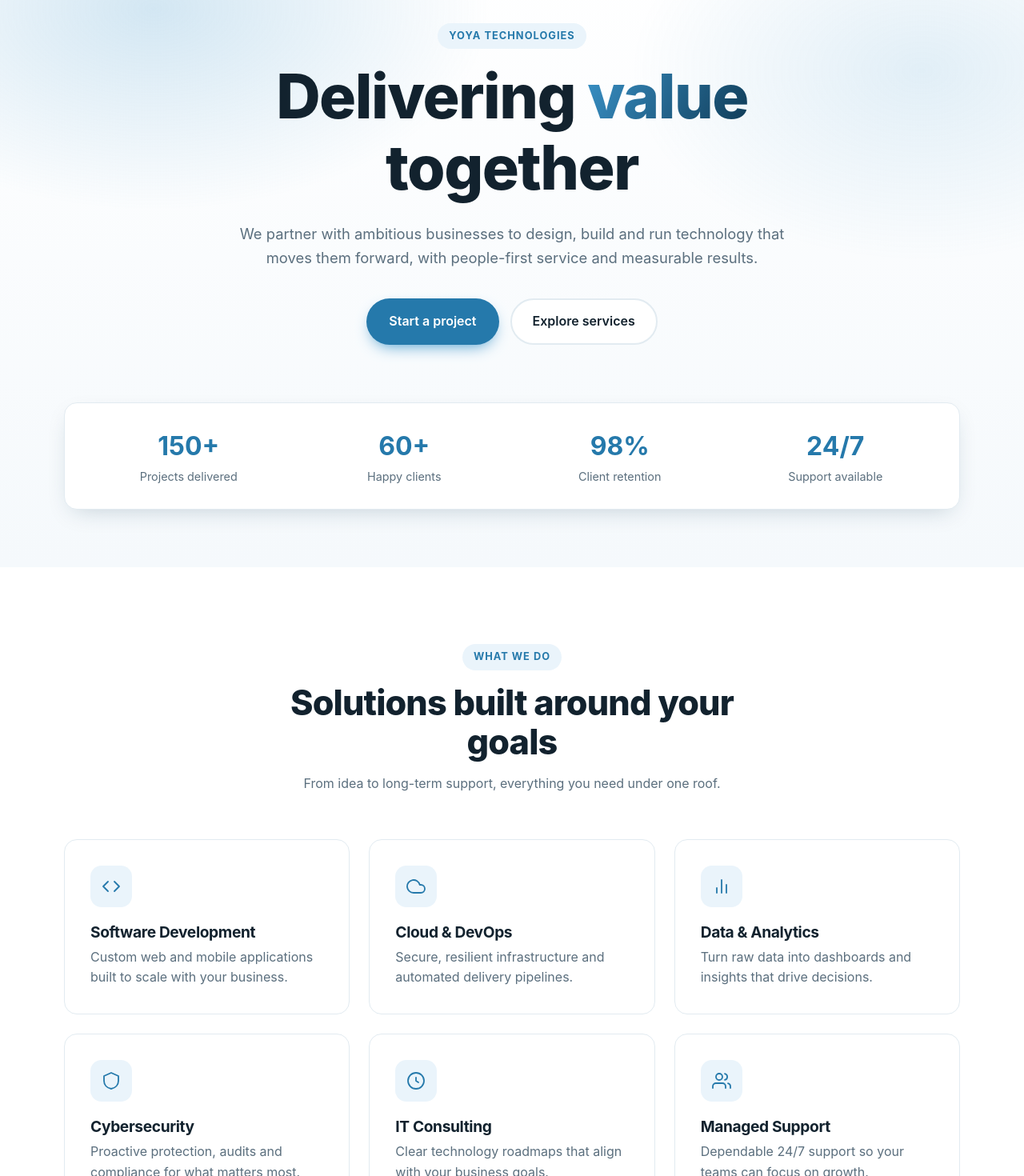
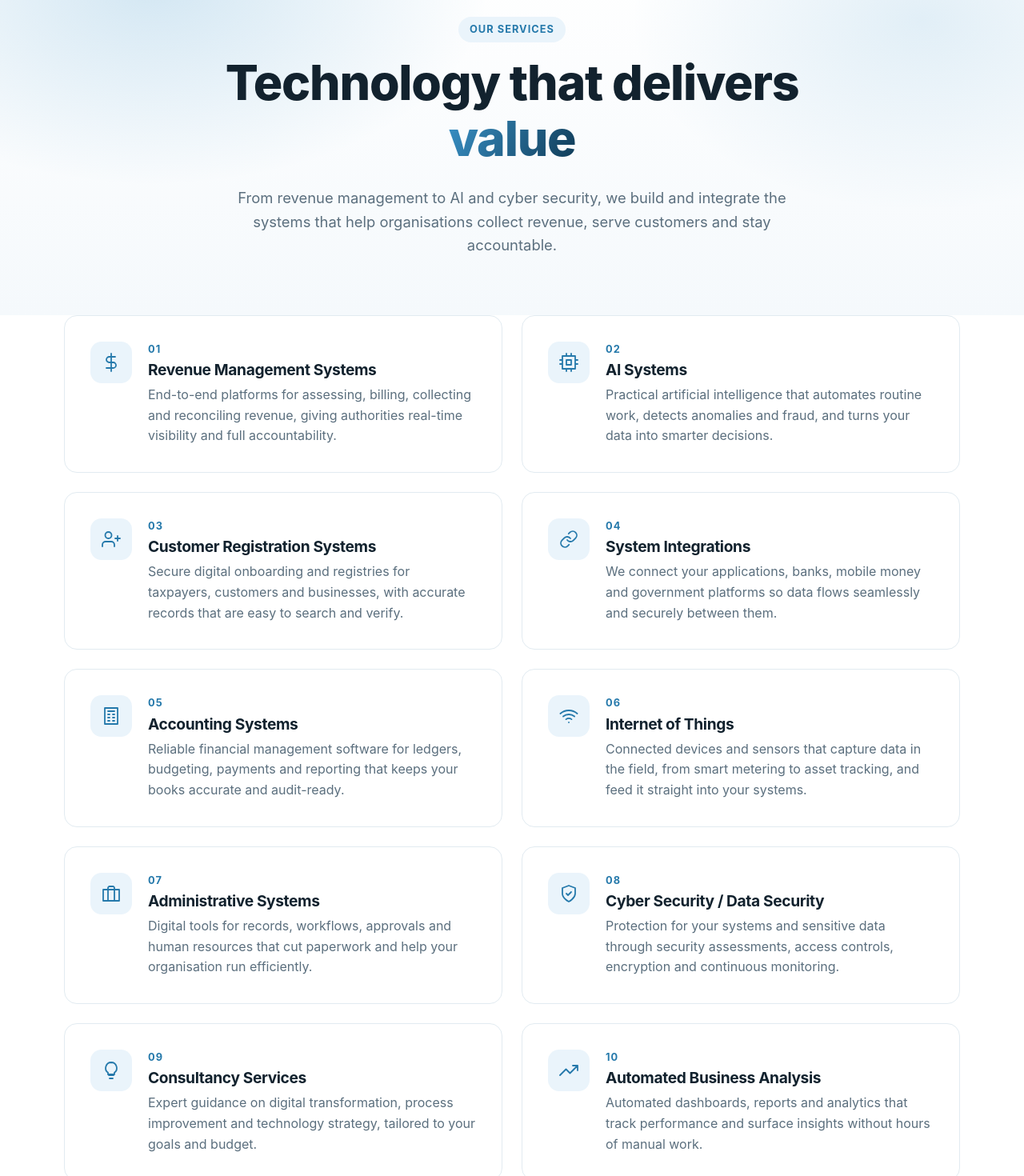
Before and after one commit to Reypak/yoya-web-preview, a React (Vite) app: page /services in a window 1280 px wide. Shown: the part 140-1610 px from the top of the page at 80% size. Built offline with nearby package versions, Linux system fonts and the light colour scheme.

Commit message:
Add Services page with the ten YOYA services
List all ten services with short descriptions on a new /services page
and feature the first six on the home page with a link to the full
list. Service content lives in content.ts.

Co-Authored-By: Claude Opus 5.5 <noreply@anthropic.com>

```diff
--- a/src/App.css
+++ b/src/App.css
@@ -287,6 +287,35 @@ h2 {
   margin-top: 28px;
 }
 
+.section__more {
+  margin-top: 40px;
+  text-align: center;
+}
+
+/* Services page */
+.service-list {
+  display: grid;
+  grid-template-columns: repeat(2, 1fr);
+  gap: 24px;
+}
+.service {
+  display: flex;
+  gap: 20px;
+  align-items: flex-start;
+}
+.service .card__icon {
+  flex: none;
+  margin-bottom: 0;
+}
+.service__num {
+  display: block;
+  margin-bottom: 4px;
+  font-size: 0.8rem;
+  font-weight: 700;
+  letter-spacing: 0.08em;
+  color: var(--primary-dark);
+}
+
 /* About page */
 .hero--page {
   padding: 88px 0 72px;
@@ -563,7 +592,8 @@ h2 {
   }
   .grid,
   .steps,
-  .value-grid {
+  .value-grid,
+  .service-list {
     grid-template-columns: 1fr;
   }
   .section--cta {
--- a/src/App.tsx
+++ b/src/App.tsx
@@ -2,6 +2,7 @@ import { Route, Routes } from 'react-router'
 import Layout from './components/Layout'
 import Home from './pages/Home'
 import About from './pages/About'
+import Services from './pages/Services'
 import './App.css'
 
 function App() {
@@ -10,6 +11,7 @@ function App() {
       <Route element={<Layout />}>
         <Route index element={<Home />} />
         <Route path="about" element={<About />} />
+        <Route path="services" element={<Services />} />
         <Route path="*" element={<Home />} />
       </Route>
     </Routes>
--- a/src/components/Layout.tsx
+++ b/src/components/Layout.tsx
@@ -5,7 +5,7 @@ import logo from '../assets/logo.svg'
 const NAV = [
   { to: '/', label: 'Home' },
   { to: '/about', label: 'About' },
-  { to: '/#services', label: 'Services' },
+  { to: '/services', label: 'Services' },
   { to: '/#contact', label: 'Contact' },
 ]
 
--- a/src/content.ts
+++ b/src/content.ts
@@ -3,6 +3,59 @@ export const VISION =
 
 export const MISSION =
   'To deliver innovative software and ICT applications that match customer requirements for revenue collection and accountability.'
+
+export const SERVICES = [
+  {
+    icon: 'M12 1v22M17 5H9.5a3.5 3.5 0 0 0 0 7h5a3.5 3.5 0 0 1 0 7H6',
+    title: 'Revenue Management Systems',
+    text: 'End-to-end platforms for assessing, billing, collecting and reconciling revenue, giving authorities real-time visibility and full accountability.',
+  },
+  {
+    icon: 'M4 4h16v16H4zM9 9h6v6H9zM9 1v3M15 1v3M9 20v3M15 20v3M20 9h3M20 14h3M1 9h3M1 14h3',
+    title: 'AI Systems',
+    text: 'Practical artificial intelligence that automates routine work, detects anomalies and fraud, and turns your data into smarter decisions.',
+  },
+  {
+    icon: 'M16 21v-2a4 4 0 0 0-4-4H5a4 4 0 0 0-4 4v2M8.5 11a4 4 0 1 0 0-8 4 4 0 0 0 0 8zM20 8v6M23 11h-6',
+    title: 'Customer Registration Systems',
+    text: 'Secure digital onboarding and registries for taxpayers, customers and businesses, with accurate records that are easy to search and verify.',
+  },
+  {
+    icon: 'M10 13a5 5 0 0 0 7.54.54l3-3a5 5 0 0 0-7.07-7.07l-1.72 1.71M14 11a5 5 0 0 0-7.54-.54l-3 3a5 5 0 0 0 7.07 7.07l1.71-1.71',
+    title: 'System Integrations',
+    text: 'We connect your applications, banks, mobile money and government platforms so data flows seamlessly and securely between them.',
+  },
+  {
+    icon: 'M4 2h16v20H4zM8 6h8M8 10h2M14 10h2M8 14h2M14 14h2M8 18h2M14 18h2',
+    title: 'Accounting Systems',
+    text: 'Reliable financial management software for ledgers, budgeting, payments and reporting that keeps your books accurate and audit-ready.',
+  },
+  {
+    icon: 'M5 12.55a11 11 0 0 1 14.08 0M1.42 9a16 16 0 0 1 21.16 0M8.53 16.11a6 6 0 0 1 6.95 0M12 20h.01',
+    title: 'Internet of Things',
+    text: 'Connected devices and sensors that capture data in the field, from smart metering to asset tracking, and feed it straight into your systems.',
+  },
+  {
+    icon: 'M2 7h20v14H2zM16 21V5a2 2 0 0 0-2-2h-4a2 2 0 0 0-2 2v16',
+    title: 'Administrative Systems',
+    text: 'Digital tools for records, workflows, approvals and human resources that cut paperwork and help your organisation run efficiently.',
+  },
+  {
+    icon: 'M12 22s8-4 8-10V5l-8-3-8 3v7c0 6 8 10 8 10zM9 12l2 2 4-4',
+    title: 'Cyber Security / Data Security',
+    text: 'Protection for your systems and sensitive data through security assessments, access controls, encryption and continuous monitoring.',
+  },
+  {
+    icon: 'M9 18h6M10 22h4M12 2a7 7 0 0 0-4 12.7V17h8v-2.3A7 7 0 0 0 12 2z',
+    title: 'Consultancy Services',
+    text: 'Expert guidance on digital transformation, process improvement and technology strategy, tailored to your goals and budget.',
+  },
+  {
+    icon: 'M23 6l-9.5 9.5-5-5L1 18M17 6h6v6',
+    title: 'Automated Business Analysis',
+    text: 'Automated dashboards, reports and analytics that track performance and surface insights without hours of manual work.',
+  },
+]
 
 export const VALUES = [
   {
--- a/src/pages/Home.tsx
+++ b/src/pages/Home.tsx
@@ -1,40 +1,9 @@
 import { useState, type FormEvent } from 'react'
 import { Link } from 'react-router'
 import Icon from '../components/Icon'
-import { MISSION, VISION } from '../content'
+import { MISSION, SERVICES, VISION } from '../content'
 
-const SERVICES = [
-  {
-    icon: 'M16 18l6-6-6-6M8 6l-6 6 6 6',
-    title: 'Software Development',
-    text: 'Custom web and mobile applications built to scale with your business.',
-  },
-  {
-    icon: 'M18 10h-1.3A8 8 0 1 0 9 20h9a5 5 0 0 0 0-10z',
-    title: 'Cloud & DevOps',
-    text: 'Secure, resilient infrastructure and automated delivery pipelines.',
-  },
-  {
-    icon: 'M18 20V10M12 20V4M6 20v-6',
-    title: 'Data & Analytics',
-    text: 'Turn raw data into dashboards and insights that drive decisions.',
-  },
-  {
-    icon: 'M12 2l9 4v6c0 5-3.5 9-9 10-5.5-1-9-5-9-10V6z',
-    title: 'Cybersecurity',
-    text: 'Proactive protection, audits and compliance for what matters most.',
-  },
-  {
-    icon: 'M12 2a10 10 0 1 0 0 20 10 10 0 0 0 0-20zM12 8v4l3 2',
-    title: 'IT Consulting',
-    text: 'Clear technology roadmaps that align with your business goals.',
-  },
-  {
-    icon: 'M17 21v-2a4 4 0 0 0-4-4H5a4 4 0 0 0-4 4v2M9 11a4 4 0 1 0 0-8 4 4 0 0 0 0 8zM23 21v-2a4 4 0 0 0-3-3.9M16 3.1a4 4 0 0 1 0 7.8',
-    title: 'Managed Support',
-    text: 'Dependable 24/7 support so your teams can focus on growth.',
-  },
-]
+const FEATURED = SERVICES.slice(0, 6)
 
 const STATS = [
   { value: '150+', label: 'Projects delivered' },
@@ -77,7 +46,7 @@ function Home() {
             <Link to="/#contact" className="btn btn--primary">
               Start a project
             </Link>
-            <Link to="/#services" className="btn btn--ghost">
+            <Link to="/services" className="btn btn--ghost">
               Explore services
             </Link>
           </div>
@@ -100,7 +69,7 @@ function Home() {
             <p>From idea to long-term support, everything you need under one roof.</p>
           </div>
           <ul className="grid">
-            {SERVICES.map((s) => (
+            {FEATURED.map((s) => (
               <li key={s.title} className="card">
                 <span className="card__icon">
                   <Icon d={s.icon} />
@@ -110,6 +79,11 @@ function Home() {
               </li>
             ))}
           </ul>
+          <div className="section__more">
+            <Link to="/services" className="btn btn--ghost">
+              View all {SERVICES.length} services
+            </Link>
+          </div>
         </div>
       </section>
 
--- /dev/null
+++ b/src/pages/Services.tsx
@@ -0,0 +1,54 @@
+import { Link } from 'react-router'
+import Icon from '../components/Icon'
+import { SERVICES } from '../content'
+
+function Services() {
+  return (
+    <>
+      <section className="hero hero--page">
+        <div className="hero__bg" aria-hidden="true" />
+        <div className="container hero__inner">
+          <p className="eyebrow">Our Services</p>
+          <h1>
+            Technology that delivers <span className="gradient">value</span>
+          </h1>
+          <p className="hero__lead">
+            From revenue management to AI and cyber security, we build and integrate the systems that help
+            organisations collect revenue, serve customers and stay accountable.
+          </p>
+        </div>
+      </section>
+
+      <section className="section section--tight">
+        <div className="container">
+          <ul className="service-list">
+            {SERVICES.map((s, i) => (
+              <li key={s.title} className="card service">
+                <span className="card__icon">
+                  <Icon d={s.icon} />
+                </span>
+                <div>
+                  <span className="service__num">{String(i + 1).padStart(2, '0')}</span>
+                  <h3>{s.title}</h3>
+                  <p>{s.text}</p>
+                </div>
+              </li>
+            ))}
+          </ul>
+        </div>
+      </section>
+
+      <section className="container section--cta">
+        <div className="cta">
+          <h2>Not sure which solution fits?</h2>
+          <p>Tell us about your challenge and we will recommend the right mix of services.</p>
+          <Link to="/#contact" className="btn btn--light">
+            Talk to an expert
+          </Link>
+        </div>
+      </section>
+    </>
+  )
+}
+
+export default Services
```
